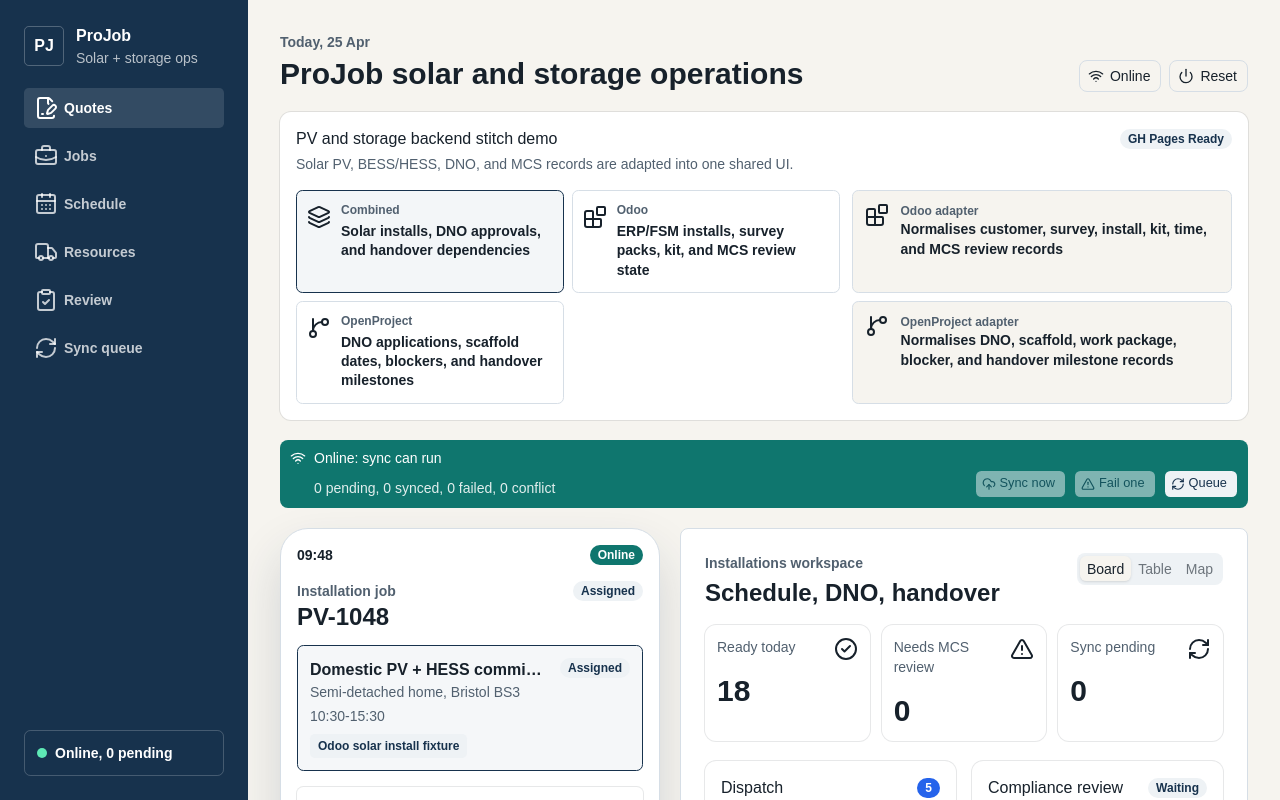
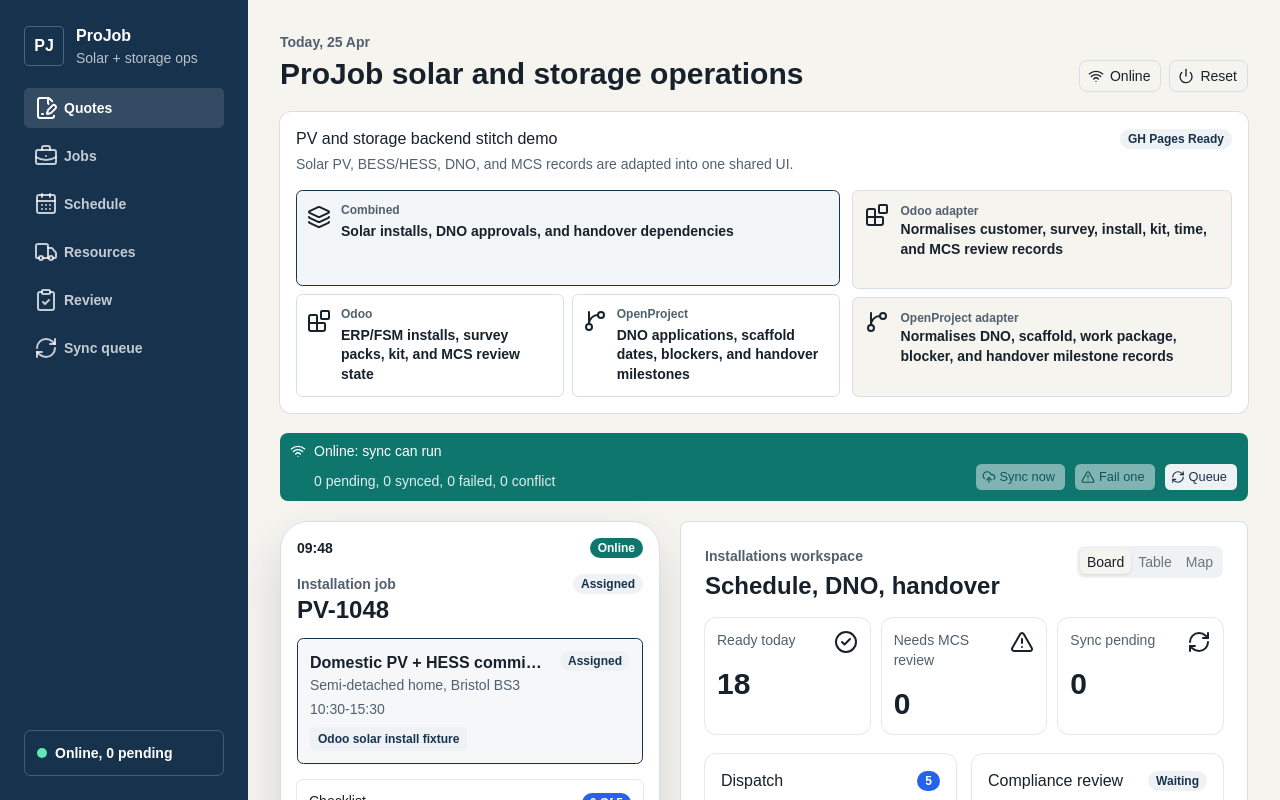
Before and after one commit to ajdench/ProJob-Wiki, a React (Vite) app in the folder experiments/projob-ui-spike/: page / in a window 1280 px wide. Shown: the top 800 px of the page. Built offline with nearby package versions, Linux system fonts and the light colour scheme.

Commit message:
Show combined source as parent card

```diff
--- a/experiments/projob-ui-spike/src/App.tsx
+++ b/experiments/projob-ui-spike/src/App.tsx
@@ -397,11 +397,12 @@ function DemoSourcePanel({
         </CardAction>
       </CardHeader>
       <CardContent className="grid gap-3 xl:grid-cols-[minmax(0,1fr)_minmax(280px,0.7fr)]">
-        <div className="grid gap-2 sm:grid-cols-[repeat(auto-fit,minmax(11rem,1fr))]">
+        <div className="grid gap-2 sm:grid-cols-2">
           {sourceOptions.map((option) => (
             <button
               className={cn(
                 'grid min-h-24 grid-cols-[1.25rem_minmax(0,1fr)] content-start gap-x-3 gap-y-1 rounded-md border p-3 text-left transition-colors hover:bg-muted',
+                option.value === 'combined' && 'sm:col-span-2',
                 sourceMode === option.value && 'border-primary bg-muted/70',
               )}
               key={option.value}
```
